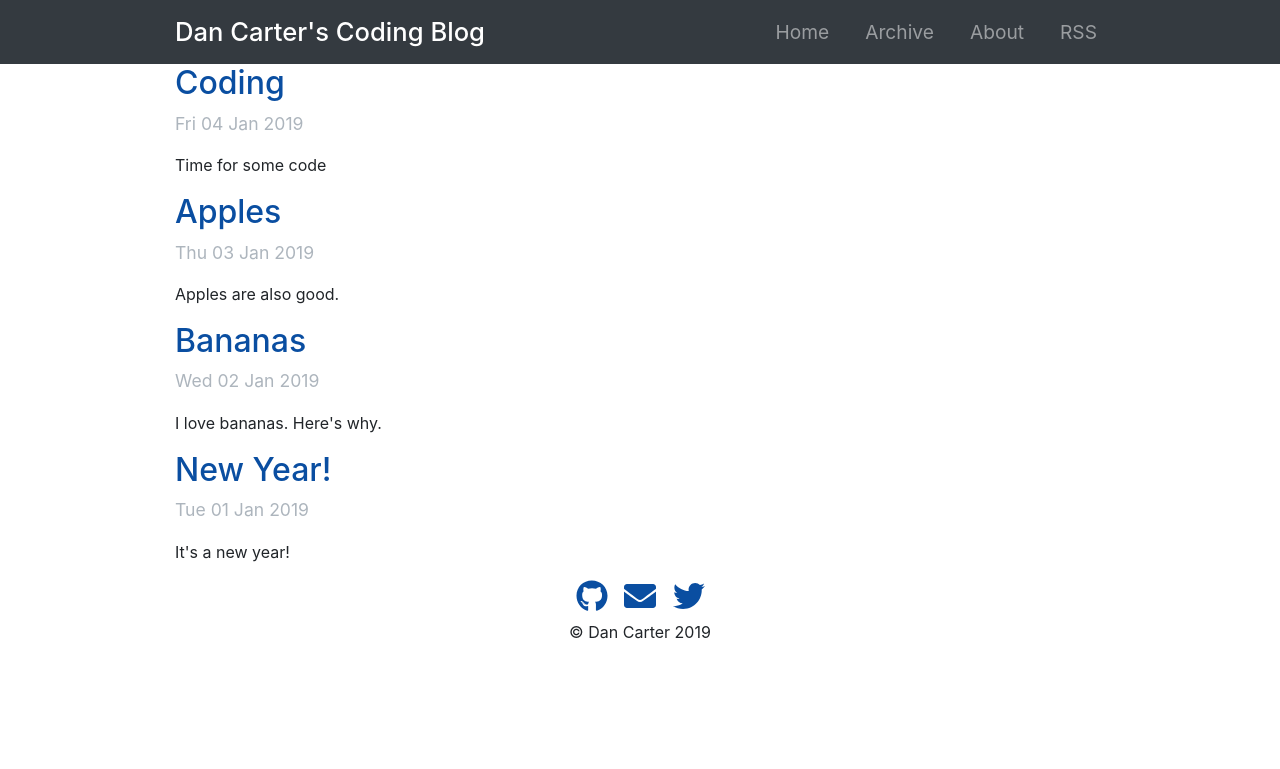
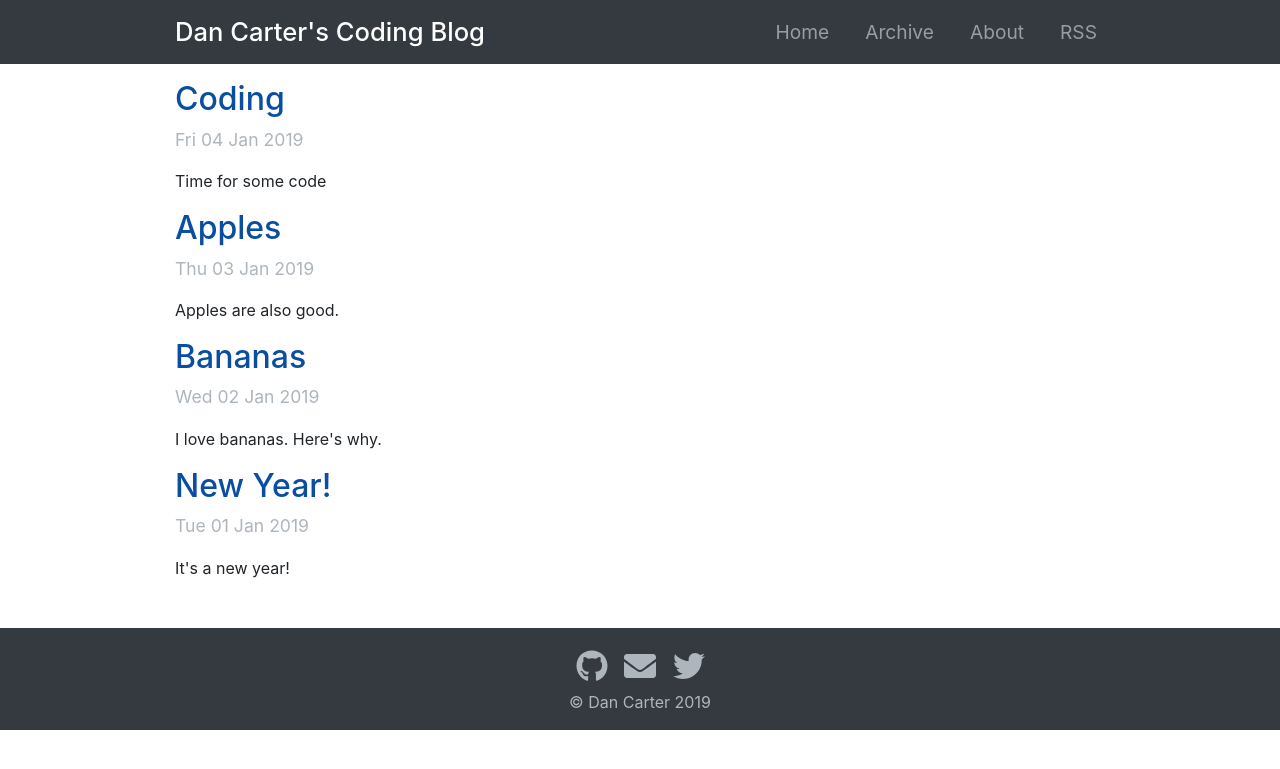
Before and after one commit to djcarter85/codingblog, a Jekyll site: the page built from index.html, in a window 1280 px wide. Shown: the top 769 px of the page. Built offline with Jekyll 4.4.1, drawn with Linux system fonts in a browser that asks for light colours; nearby versions of some CDN libraries.

Commit message:
Improved formatting

```diff
--- a/_includes/footer.html
+++ b/_includes/footer.html
@@ -1,4 +1,4 @@
-<footer class="footer">
+<footer class="footer mt-5 py-3 bg-dark">
   <div class="container text-center">
     <div class="row">
       <div class="col">
--- a/_includes/nav.html
+++ b/_includes/nav.html
@@ -1,4 +1,4 @@
-<nav class="navbar navbar-expand-md navbar-dark bg-dark">
+<nav class="navbar navbar-expand-md navbar-dark bg-dark mb-3">
   <div class="container">
     <a class="navbar-brand h1 mb-0" href="{{ site.baseurl }}/">Dan Carter's Coding Blog</a>
     <button class="navbar-toggler" data-toggle="collapse" data-target="#navbarItems">
--- a/css/custom/includes/_footer.scss
+++ b/css/custom/includes/_footer.scss
@@ -1,16 +1,19 @@
 .footer {
+  color: $gray-500;
+
   .row {
     margin-top: 6px;
     margin-top: 6px;
   }
 
   a {
+    color: $gray-500;
     margin-left: 6px;
     margin-right: 6px;
     padding: 0;
 
     &:hover {
-      color: $gray-500;
+      color: $primary;
       cursor: pointer;
       text-decoration: none;
     }
--- a/css/custom/includes/_post.scss
+++ b/css/custom/includes/_post.scss
@@ -1,9 +1,7 @@
 .post {
-  margin-top: 12px;
-
-.post-title{
-  margin-bottom:0;
-}
+  .post-title {
+    margin-bottom: 0;
+  }
 
   h1,
   h2,
@@ -18,7 +16,7 @@
     font-size: 1.1rem;
   }
 
-  img{
+  img {
     display: block;
     margin-left: auto;
     margin-right: auto;
@@ -33,8 +31,8 @@
   }
 
   // Code
-  .highlight{
-    pre{
+  .highlight {
+    pre {
       padding: 6px;
     }
   }
```
